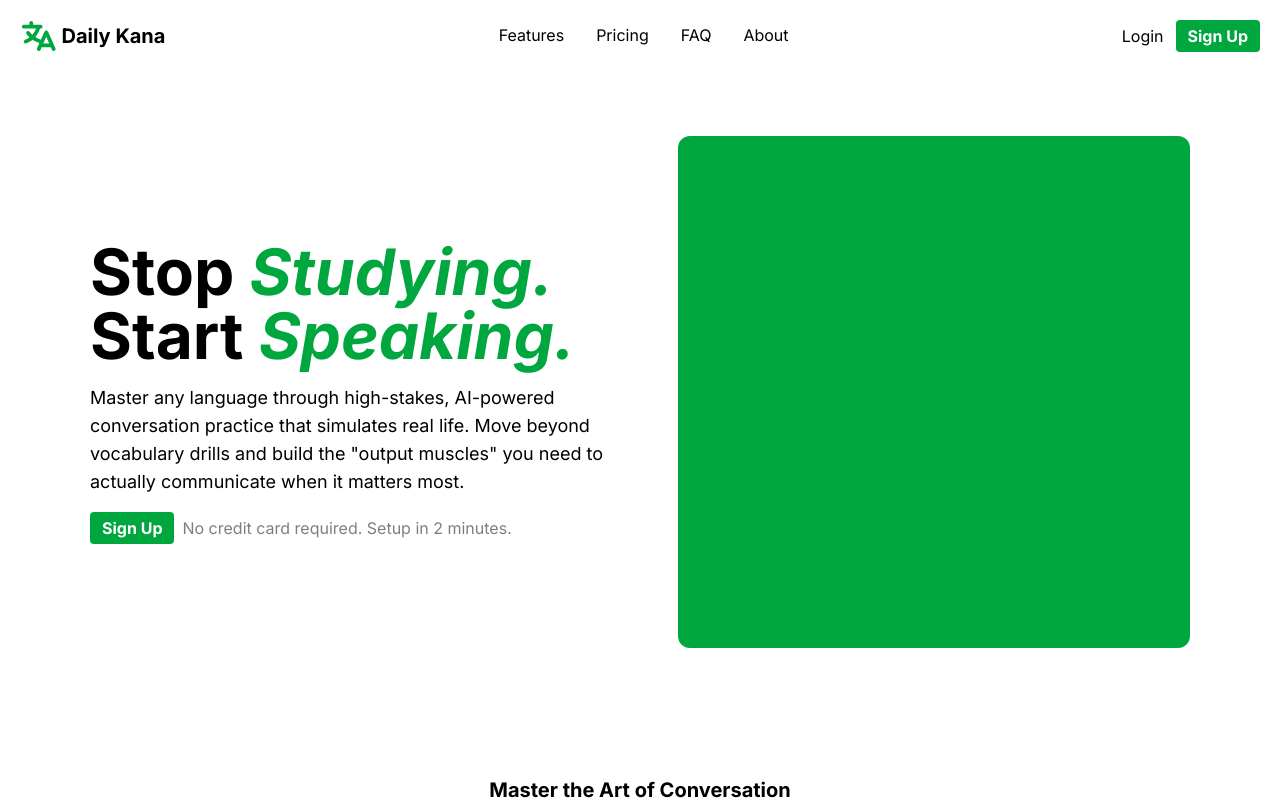
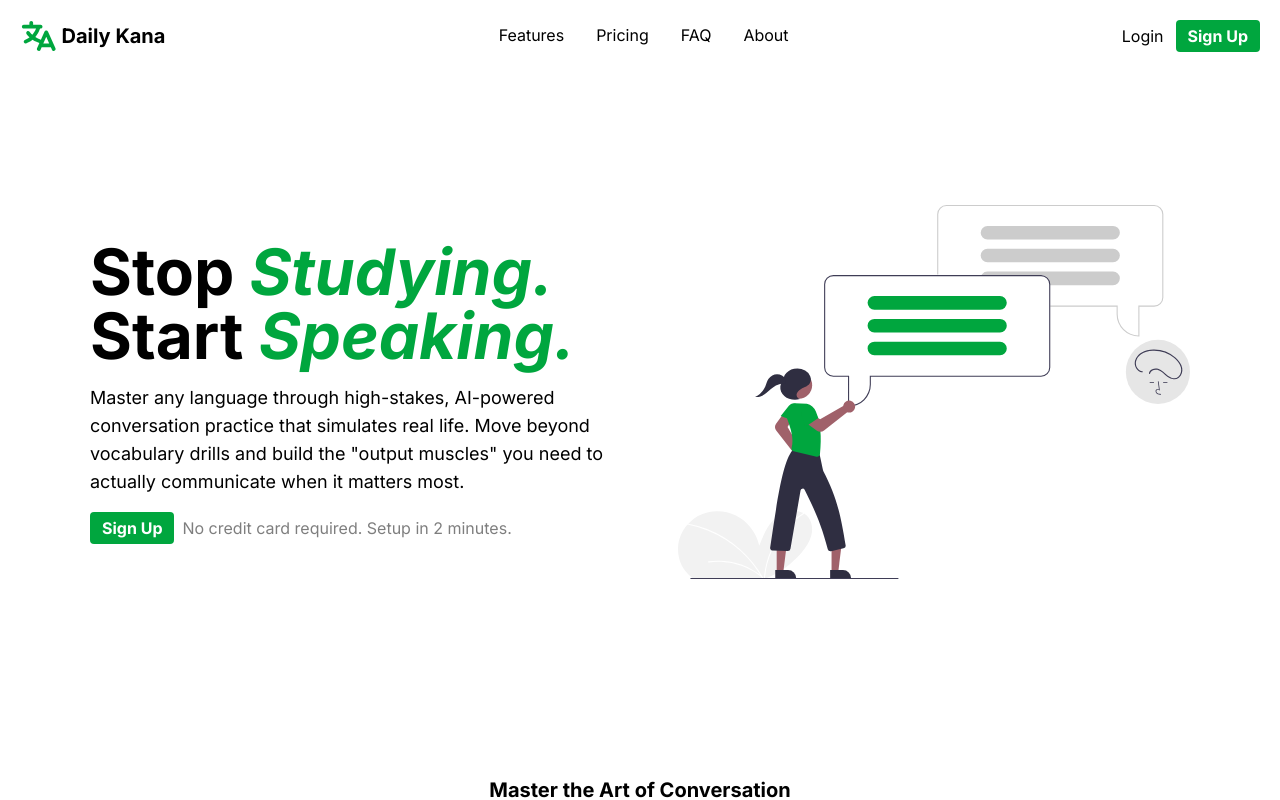
Before and after one commit to eben-vranken/daily-kana, an Angular app: page / in a window 1280 px wide. Shown: the top 800 px of the page. Built offline with nearby package versions, Linux system fonts and the light colour scheme; no server answers.

Commit message:
replaced template hero square with hero svg

```diff
--- a/src/app/components/landing-page/landingpage.html
+++ b/src/app/components/landing-page/landingpage.html
@@ -22,9 +22,7 @@
         </section>
 
         <!-- Image -->
-        <section class="md:w-lg w-full h-auto aspect-square bg-green-600 rounded-xl ">
-
-        </section>
+        <img src="hero.svg" alt="Language learning conversation illustration" class="md:w-lg w-full h-auto aspect-square" />
     </section>
 
     <!-- Features -->
```
Also changed, not shown: public/hero.svg (added).
